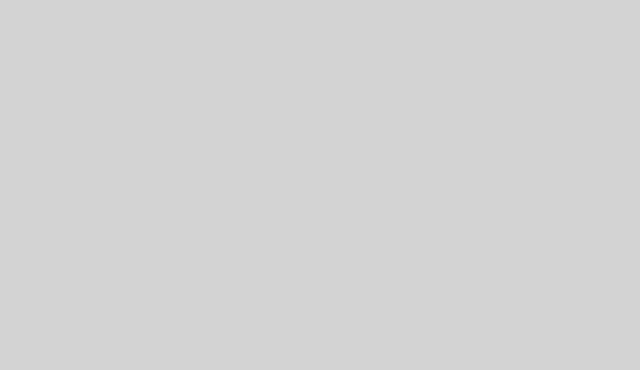
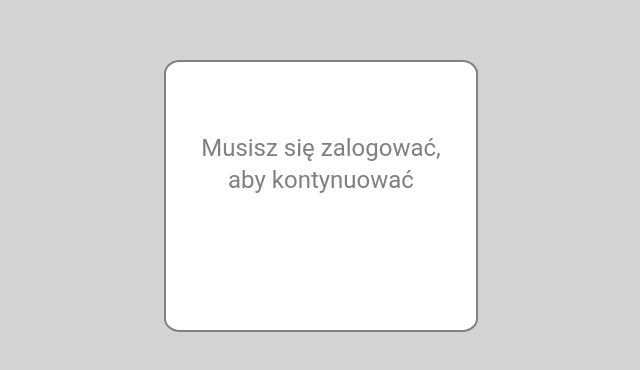
Before and after one commit to ocadotechnology-university/Robimy-dobro---aukcje, a React (Create React App) app in the folder frontend/: page /auth in a window 1280 px wide. Shown: the part 204-574 px from the top of the page, without its empty margins (319-959 px from the left). Built offline with nearby package versions, Linux system fonts and the light colour scheme.

Commit message:
Change logic behind rendering AuthPage in App to not display header only in MiddlePanel. Add some foundations for login page

```diff
--- a/frontend/src/components/GoogleLogin/Auth.tsx
+++ b/frontend/src/components/GoogleLogin/Auth.tsx
@@ -3,17 +3,21 @@ import Container from "@mui/material/Container";
 import Typography from "@mui/material/Typography";
 import {Navigate} from "react-router-dom";
 import React from "react";
+import Box from "@mui/material/Box";
+import Stack from "@mui/material/Stack";
 
 export default function Auth() {
     return (
-        <Container sx={{height: '100%', width: '100%', display: "flex", alignItems: "center", justifyContent: "center"}}>
-                <Typography variant="h5" component="div" sx={{ flexGrow: 1 }}>
+        <Container sx={{height: '100%', width: '100%', display: "flex", color:"black", alignItems: "center", justifyContent: "center"}}>
+                <Stack spacing={3} direction="column" alignItems="center" justifyContent="center" border={"2px solid grey"} borderRadius={"5%"} padding={"70px 30px"} sx={{backgroundColor: "white", width: '250px'}}>
+                    <Typography variant="h5" component="div" textAlign="center" textOverflow="ellipsis" color={"grey"}>
                         Musisz się zalogować, aby kontynuować
                     </Typography>
                     <GoogleLogin
                         onSuccess={/*(credentialResponse) => console.log(credentialResponse)*/() => <Navigate to="/home"/>}
                         onError={() => console.log("Login failed")}
                     />
+                </Stack>
         </Container>
 )
 }
--- a/frontend/src/main/App.tsx
+++ b/frontend/src/main/App.tsx
@@ -19,11 +19,11 @@ const LeftPanel = ({isLarge}: { isLarge: boolean }) => {
     );
 }
 
-const MiddlePanel =({isLarge}: { isLarge: boolean }) => {
+const MiddlePanel =({isLarge, isAuthPage}: { isLarge: boolean, isAuthPage: boolean}) => {
     return(
         <Box height="100%" sx={{minWidth: isLarge ? '1200px' : '100%'}}>
             {/*<BrowserRouter>*/}
-                <Header/>
+                {!isAuthPage && <Header/>}
                 <Routes>
                     <Route path="/" element={<Navigate to="/auth"/>}/>
                     <Route path="/auth" element={<Auth/>}/>
@@ -71,7 +71,7 @@ function App() {
         <Container disableGutters sx={{minWidth: '100%', height: '100%'}}>
             <Stack direction="row" justifyContent="center" sx={{height: "100%"}}>
                 {!isAuthPage && <LeftPanel isLarge={isLarge}/>}
-                {!isAuthPage && <MiddlePanel isLarge={isLarge}/>}
+                <MiddlePanel isLarge={isLarge} isAuthPage={isAuthPage}/>
                 {!isAuthPage && <RightPanel isLarge={isLarge}/>}
             </Stack>
         </Container>
```
Lines whose indentation alone changed are shown as unchanged.
